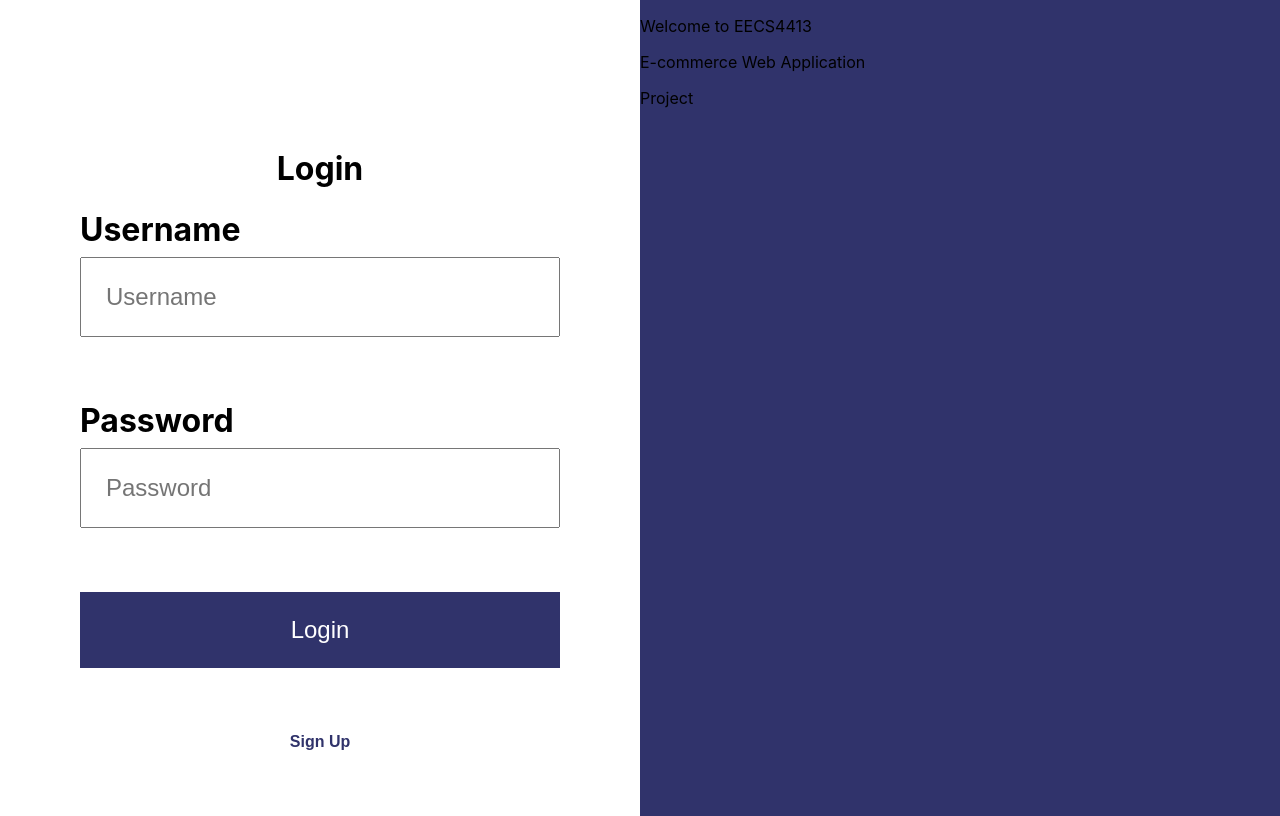
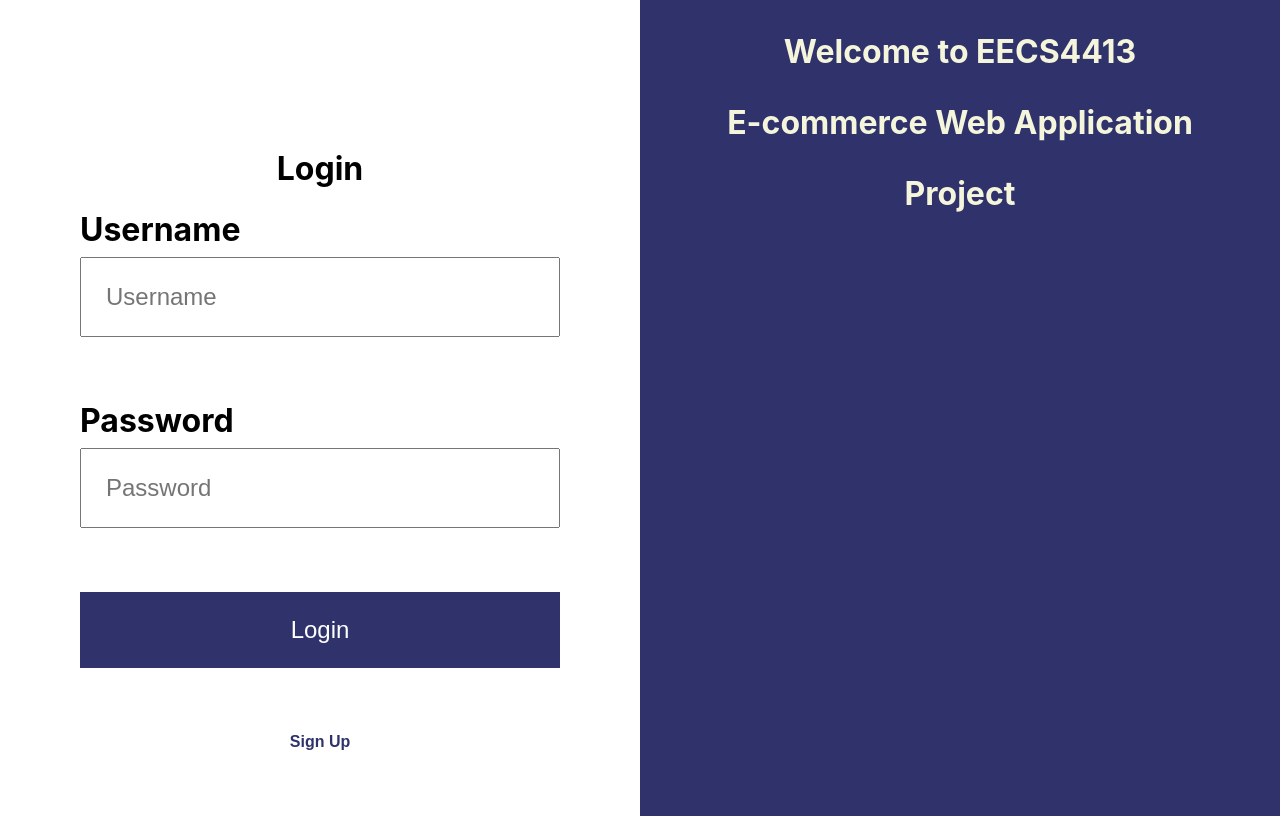
Before and after one commit to capuani-lucas/4413_frontend, a React (Create React App) app: page /login in a window 1280 px wide. Built offline with nearby package versions, Linux system fonts and the light colour scheme.

Commit message:
Update Login.scss
fix the css component on the added line

```diff
--- a/src/components/Login/Login.scss
+++ b/src/components/Login/Login.scss
@@ -69,6 +69,14 @@
   &__right {
     flex: 1;
     background-color: $primary;
+
+    p {
+        color: beige;
+        font-size: 2rem;
+        font-weight: bold;
+        max-width: 50rem;
+        text-align: center;
+      }
   }
 }
 
```
